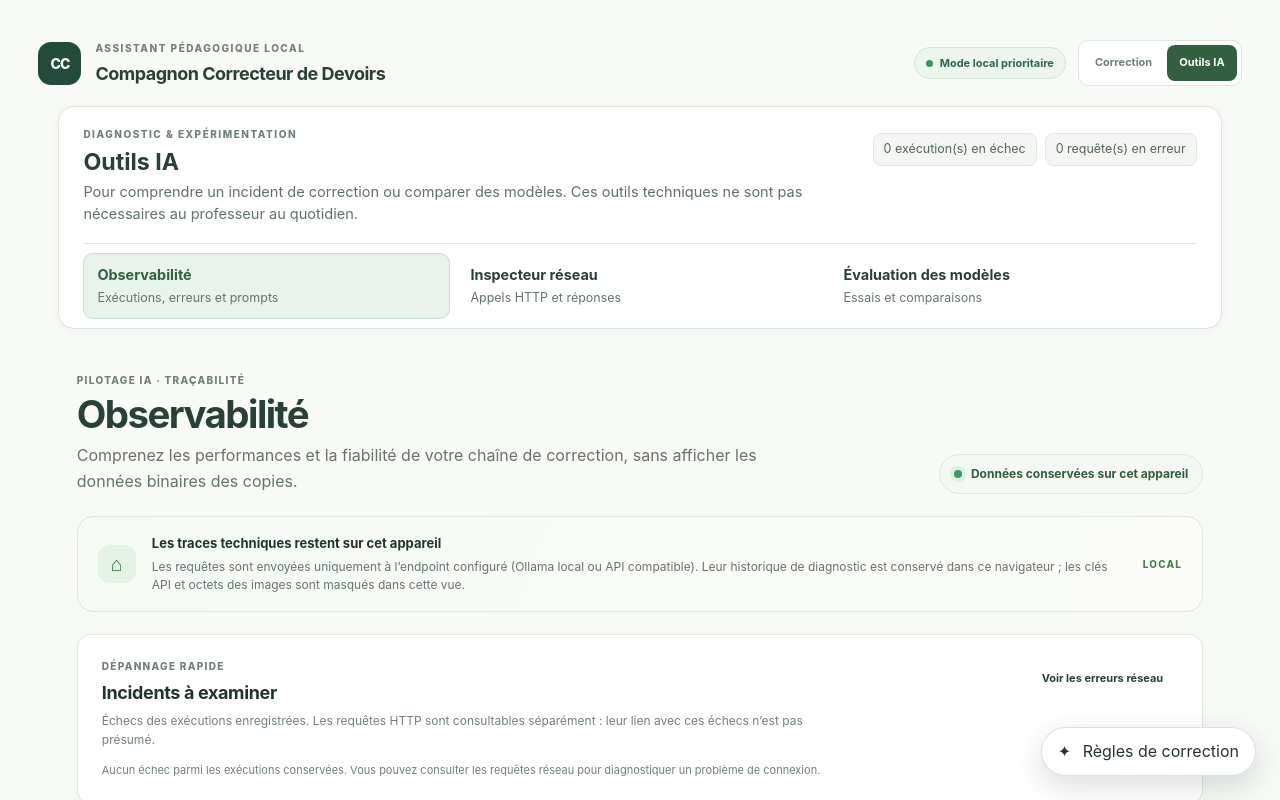
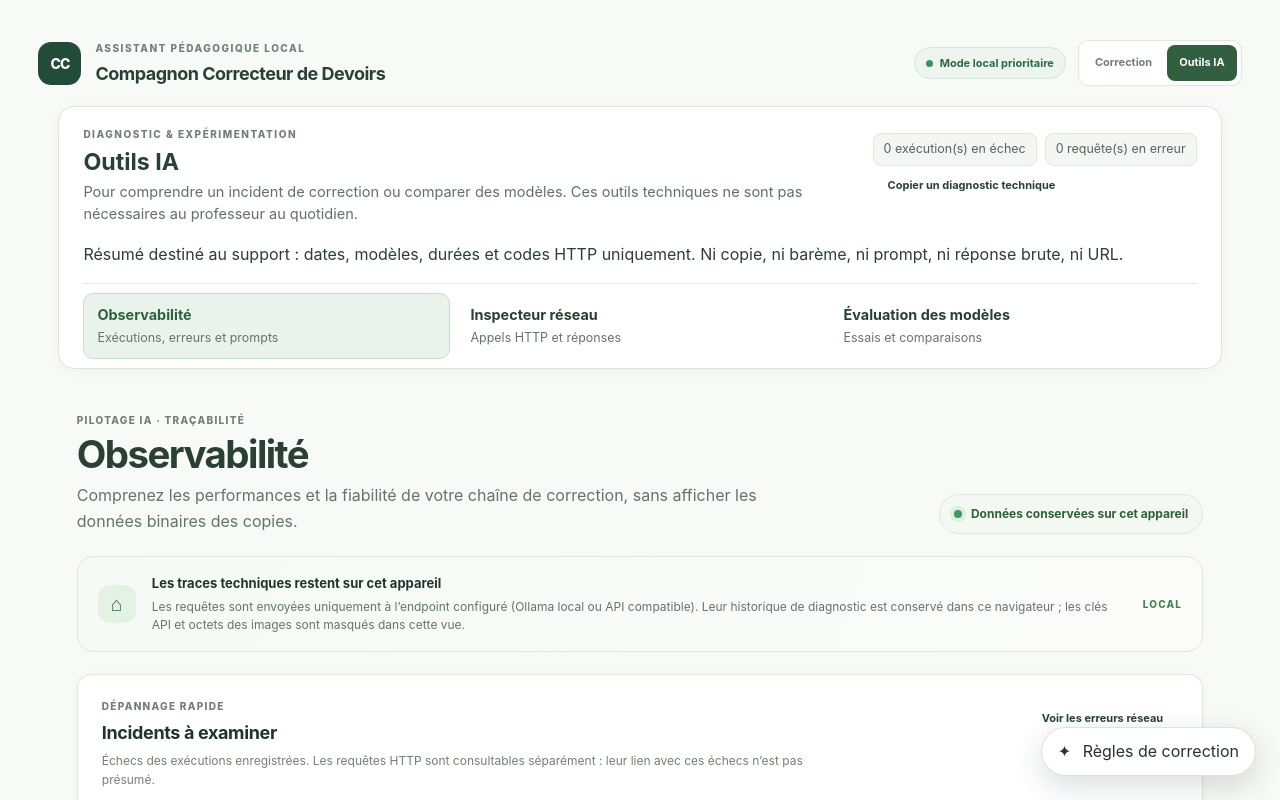
Before and after one commit to Sims07/Companion-Correcteur-Devoir, a React (Vite) app: page / in a window 1280 px wide. Both pictures are taken after a click on the button "Outils IA". Shown: the top 800 px of the page. Built offline with nearby package versions, Linux system fonts and the light colour scheme.

Commit message:
feat: add explicit privacy-safe diagnostic copying in AI tools

```diff
--- a/src/ui/DeveloperToolsNavigation.tsx
+++ b/src/ui/DeveloperToolsNavigation.tsx
@@ -1,6 +1,7 @@
 import { useEffect, useState } from 'react';
 import { loadNetworkHistory, networkInspectorEvent } from '../adapters/network/networkInspector.ts';
 import type { ObservabilityTrace } from '../domain/observability.ts';
+import { buildSupportDiagnosticReport } from '../domain/supportDiagnosticReport.ts';
 import './developerTools.css';
 
 export type DeveloperTool = 'observability' | 'debug' | 'diagnostic';
@@ -19,6 +20,7 @@ const tools: { id: DeveloperTool; title: string; description: string }[] = [
 
 export function DeveloperToolsNavigation({ activeTool, traces, onNavigate }: Props) {
   const [networkErrors, setNetworkErrors] = useState(() => loadNetworkHistory().filter((record) => record.state === 'error').length);
+  const [copyStatus, setCopyStatus] = useState('');
 
   useEffect(() => {
     const refresh = () => setNetworkErrors(loadNetworkHistory().filter((record) => record.state === 'error').length);
@@ -29,6 +31,17 @@ export function DeveloperToolsNavigation({ activeTool, traces, onNavigate }: Pro
 
   const failedTraces = traces.filter((trace) => trace.outcome === 'error').length;
 
+  async function copyDiagnostic() {
+    try {
+      if (!navigator.clipboard?.writeText) throw new Error('clipboard-unavailable');
+      const report = buildSupportDiagnosticReport({ traces, requests: loadNetworkHistory(), generatedAt: new Date().toISOString() });
+      await navigator.clipboard.writeText(report);
+      setCopyStatus('Diagnostic technique copié. Vérifiez son contenu avant de le partager.');
+    } catch {
+      setCopyStatus('Copie impossible : vérifiez l’autorisation du presse-papiers dans votre navigateur.');
+    }
+  }
+
   return <section className="developer-tools" aria-label="Outils IA">
     <div className="developer-tools-heading">
       <div>
@@ -36,11 +49,16 @@ export function DeveloperToolsNavigation({ activeTool, traces, onNavigate }: Pro
         <h2>Outils IA</h2>
         <p>Pour comprendre un incident de correction ou comparer des modèles. Ces outils techniques ne sont pas nécessaires au professeur au quotidien.</p>
       </div>
-      <div className="developer-tools-signals" aria-label="État des diagnostics locaux">
-        <span>{failedTraces} exécution(s) en échec</span>
-        <span>{networkErrors} requête(s) en erreur</span>
+      <div className="developer-tools-support">
+        <div className="developer-tools-signals" aria-label="État des diagnostics locaux">
+          <span>{failedTraces} exécution(s) en échec</span>
+          <span>{networkErrors} requête(s) en erreur</span>
+        </div>
+        <button type="button" className="secondary-button developer-tools-copy" onClick={() => { void copyDiagnostic(); }}>Copier un diagnostic technique</button>
       </div>
     </div>
+    <p className="developer-tools-copy-hint">Résumé destiné au support : dates, modèles, durées et codes HTTP uniquement. Ni copie, ni barème, ni prompt, ni réponse brute, ni URL.</p>
+    {copyStatus && <p className="developer-tools-copy-status" role="status">{copyStatus}</p>}
     <nav className="developer-tools-nav" aria-label="Navigation des outils IA">
       {tools.map((tool) => <button key={tool.id} type="button"
         className={activeTool === tool.id ? 'developer-tools-link is-active' : 'developer-tools-link'}
```
